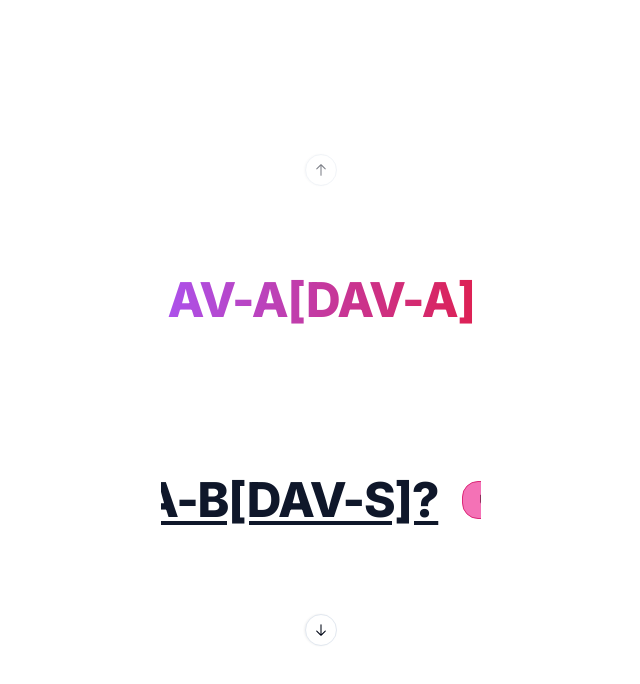
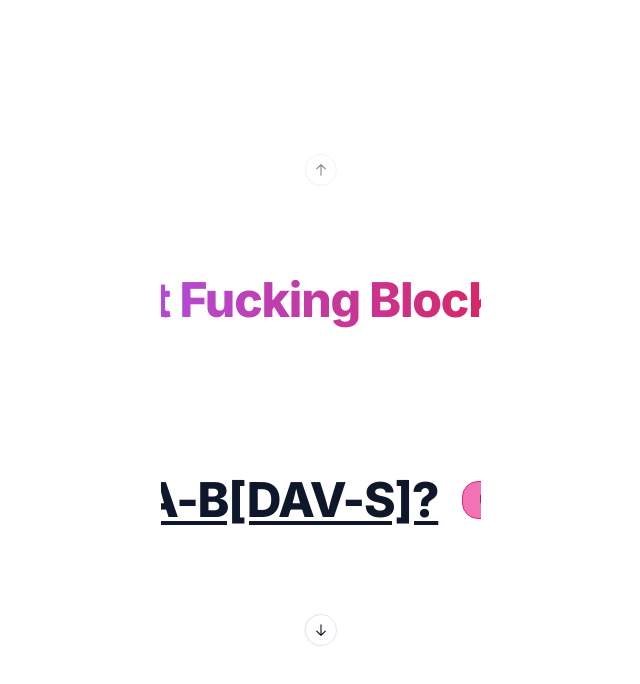
Before and after one commit to advAltTsx/iosUIswiftExtensionv1, a Next.js app: page / in a window 1280 px wide. Shown: the top 684 px of the page, without its empty margins (319-959 px from the left). Built offline with nearby package versions, Linux system fonts and the light colour scheme.

Commit message:
Update page.tsx

```diff
--- a/app/page.tsx
+++ b/app/page.tsx
@@ -35,11 +35,11 @@ export default function Home() {
     >
       <CarouselContent className="-mt-1 h-[50vh]">
 
-    <CarouselItem className="pt-1 md:basis-1/2 flex items-center justify-center text-center">
+         <CarouselItem className="pt-1 md:basis-1/2 flex items-center justify-center text-center">
             <Drawer shouldScaleBackground>
       <DrawerTrigger asChild>
         <Button variant={'link'}><h1 className="scroll-m-30 underline p-6 text-2xl bg-gradient-to-r from-[#A855F7] to-[#E11D48] bg-clip-text text-transparent font-extrabold tracking-tight lg:text-5xl">
-      AV-A[DAV-A]
+      Get Fucking Blocked
     </h1></Button>
       </DrawerTrigger>
       <DrawerContent>
```
